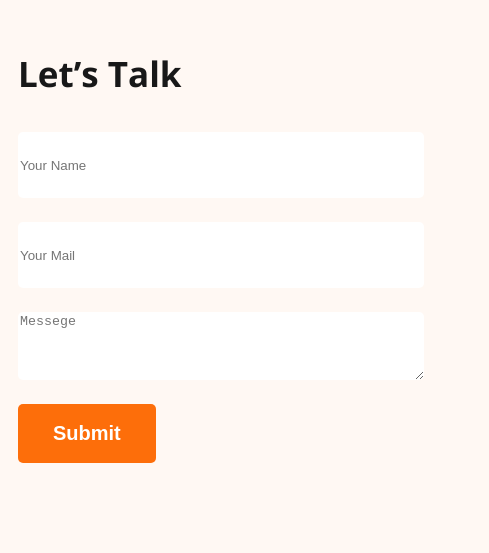
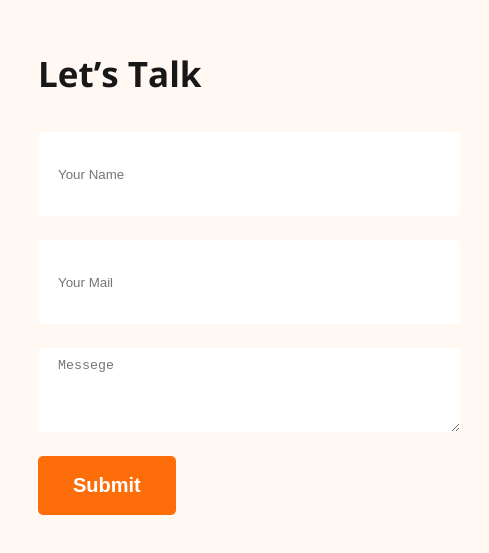
Before and after one commit to anik-33/web-dev-portfolio, a plain HTML site: page index.html in a window 1280 px wide. Shown: the part 3440-3993 px from the top of the page, 622-1111 px from the left. Drawn offline with nearby package versions, Linux system fonts and the light colour scheme.

Commit message:
all up to date

```diff
--- a/styles/portfolio.css
+++ b/styles/portfolio.css
@@ -175,6 +175,7 @@ main section{
 footer{
     padding: 130px 230px;
     display: flex;
+    gap: 40px;
 }
 .footer-column{
     width: 50%;
@@ -185,6 +186,7 @@ footer input[type="text"], footer input[type="email"] , footer textarea {
     background-color: white;
     display: block;
     width: 100%;
+    padding: 10px 20px;
     margin-bottom: 24px;
     border: none;
 
```
